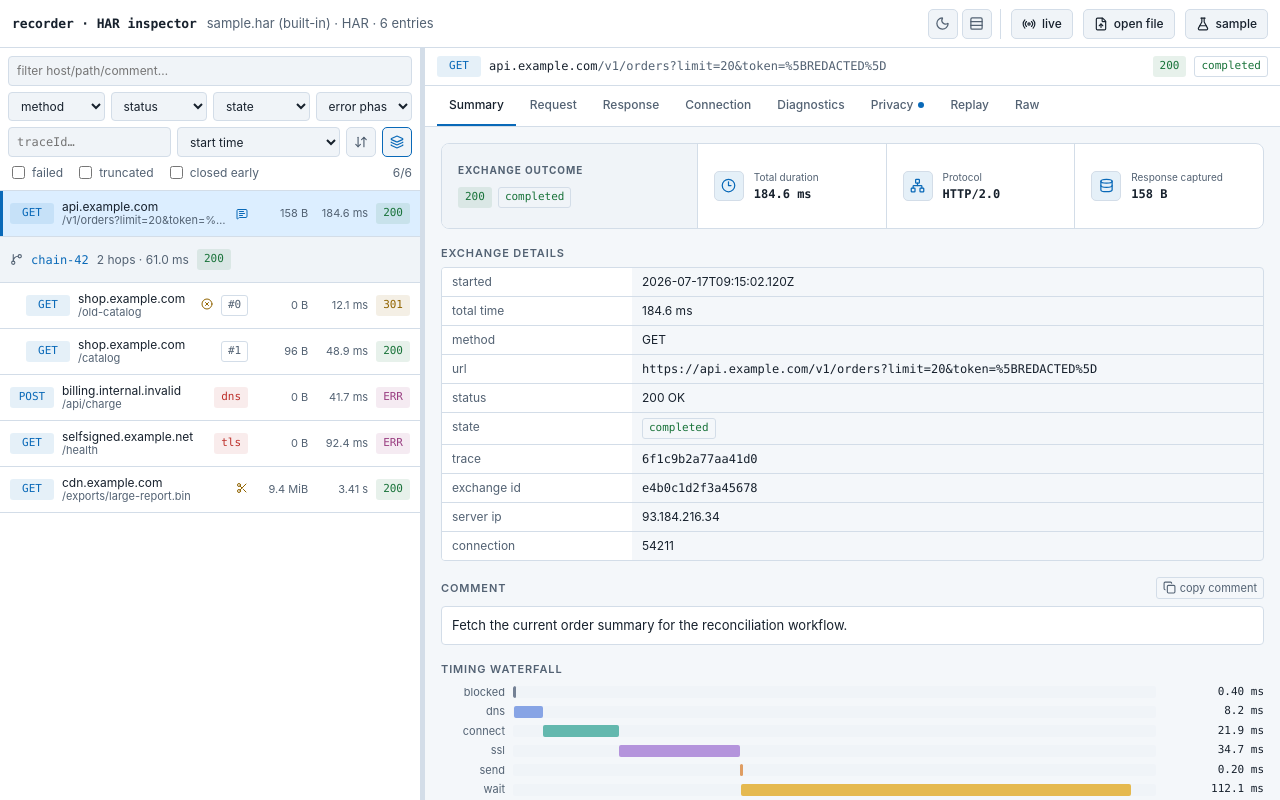
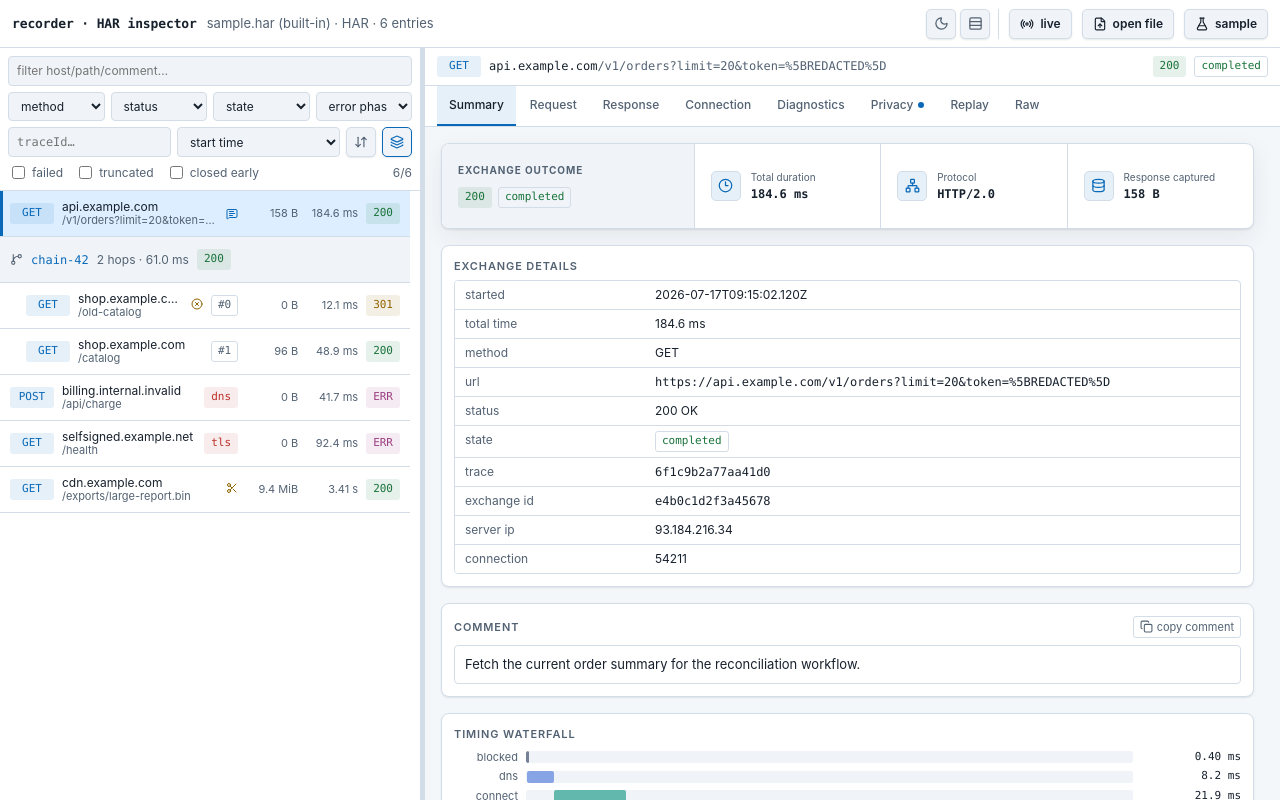
Before and after one commit to mgurevin/recorder, a React (Vite) app in the folder inspector/: page / in a window 1280 px wide. Both pictures are taken after a click on the button "sample". Built offline with nearby package versions, Linux system fonts and the light colour scheme.

Commit message:
refactor(inspector): strengthen enterprise visual language

```diff
--- a/inspector/src/index.css
+++ b/inspector/src/index.css
@@ -8,6 +8,8 @@ body {
   text-rendering: optimizeLegibility;
 }
 button, input, select, textarea { font: inherit; }
+button, input, select, textarea { transition: color 120ms ease, background-color 120ms ease, border-color 120ms ease, box-shadow 120ms ease, transform 120ms ease; }
+input[type="checkbox"] { accent-color: var(--accent); }
 button:focus-visible, input:focus-visible, select:focus-visible, textarea:focus-visible, [tabindex]:focus-visible {
   outline: none;
   box-shadow: var(--focus-ring);
@@ -51,6 +53,7 @@ button:focus-visible, input:focus-visible, select:focus-visible, textarea:focus-
   padding: var(--space-2) var(--space-3);
   background: var(--panel);
   border-bottom: 1px solid var(--border);
+  box-shadow: var(--shadow-control);
   flex-shrink: 0;
 }
 .brand { color: var(--color-text-primary); font-weight: 700; font-size: 13px; letter-spacing: -0.01em; }
@@ -62,9 +65,10 @@ button:focus-visible, input:focus-visible, select:focus-visible, textarea:focus-
   background: var(--panel-2); color: var(--text);
   min-height: var(--control-height-sm);
   border: 1px solid var(--border); border-radius: var(--radius-sm);
-  padding: 4px 10px; font-size: 12px; font-weight: 550; cursor: pointer;
+  padding: 4px 10px; font-size: 12px; font-weight: 600; cursor: pointer; box-shadow: var(--shadow-control);
 }
-.btn:hover { border-color: var(--color-border-strong); background: var(--color-surface-3); }
+.btn:hover { border-color: var(--color-border-strong); background: var(--color-surface-3); transform: translateY(-1px); }
+.btn:active { transform: translateY(0); box-shadow: none; }
 .btn.primary { border-color: var(--accent); background: var(--accent); color: var(--color-canvas); }
 .btn.primary:hover { background: var(--color-accent-strong); }
 .btn.live-active { border-color: var(--ok); color: var(--ok); }
@@ -73,9 +77,10 @@ button:focus-visible, input:focus-visible, select:focus-visible, textarea:focus-
   background: var(--panel-2); color: var(--muted);
   width: var(--control-height-sm); height: var(--control-height-sm);
   border: 1px solid var(--border); border-radius: var(--radius-sm);
-  padding: 0; cursor: pointer;
+  padding: 0; cursor: pointer; box-shadow: var(--shadow-control);
 }
-.icon-btn:hover { color: var(--text); border-color: var(--color-border-strong); background: var(--color-surface-3); }
+.icon-btn:hover { color: var(--text); border-color: var(--color-border-strong); background: var(--color-surface-3); transform: translateY(-1px); }
+.icon-btn:active { transform: translateY(0); box-shadow: none; }
 .icon-btn.active { color: var(--accent); border-color: var(--accent); }
 .link-btn { background: none; border: none; color: var(--accent); cursor: pointer; padding: 4px 0; font-size: 12px; }
 .sr-only { position: absolute; width: 1px; height: 1px; padding: 0; margin: -1px; overflow: hidden; clip: rect(0, 0, 0, 0); white-space: nowrap; border: 0; }
@@ -149,6 +154,7 @@ button:focus-visible, input:focus-visible, select:focus-visible, textarea:focus-
   border: 1px solid var(--border); border-radius: 4px;
   padding: 5px 8px; font-size: 12px; min-width: 0;
 }
+.filters input[type="search"]:hover, .filters select:hover, .live-url .input:hover { border-color: var(--color-border-strong); }
 .filter-search { width: 100%; }
 .filter-row { display: flex; gap: 6px; }
 .filter-row select { flex: 1; }
@@ -164,7 +170,7 @@ button:focus-visible, input:focus-visible, select:focus-visible, textarea:focus-
 .active-filter-bar .link-btn { display: inline-flex; align-items: center; gap: 4px; padding: 2px; }
 
 /* virtual list */
-.vlist { flex: 1; overflow-y: auto; min-height: 0; }
+.vlist { flex: 1; overflow-y: auto; min-height: 0; scrollbar-gutter: stable; }
 .row {
   display: flex; align-items: center; gap: 8px;
   height: 100%; padding: 0 10px;
@@ -222,11 +228,11 @@ button:focus-visible, input:focus-visible, select:focus-visible, textarea:focus-
   border-bottom: 2px solid transparent; white-space: nowrap;
   display: inline-flex; align-items: center; gap: 5px;
 }
-.tab:hover { color: var(--text); }
-.tab.active { color: var(--text); border-bottom-color: var(--accent); }
+.tab:hover { color: var(--text); background: var(--color-surface-hover); }
+.tab.active { color: var(--text); border-bottom-color: var(--accent); background: var(--color-accent-soft); }
 .tab-dot { width: 6px; height: 6px; border-radius: 50%; background: var(--server); }
 .tab-dot.audit { background: var(--accent); }
-.detail-body { flex: 1; overflow-y: auto; padding: var(--space-4); min-height: 0; }
+.detail-body { flex: 1; overflow-y: auto; padding: var(--space-4); min-height: 0; scrollbar-gutter: stable; }
 .detail-body > * { max-width: var(--content-max-width); }
 .chain-detail-head strong { white-space: nowrap; }
 
@@ -237,7 +243,7 @@ button:focus-visible, input:focus-visible, select:focus-visible, textarea:focus-
 .workspace-content { min-width: 0; }
 .workspace-snapshot {
   display: grid; grid-template-columns: repeat(4, minmax(0, 1fr)); overflow: hidden;
-  border: 1px solid var(--border); border-radius: var(--radius-md); background: var(--color-surface-1);
+  border: 1px solid var(--border); border-radius: var(--radius-md); background: var(--color-surface-1); box-shadow: var(--shadow-raised);
 }
 .workspace-fact {
   display: flex; align-items: center; gap: 10px; min-width: 0; min-height: 66px; padding: 11px 13px;
@@ -291,7 +297,7 @@ button:focus-visible, input:focus-visible, select:focus-visible, textarea:focus-
 .summary-hero {
   display: grid; grid-template-columns: minmax(180px, 1.35fr) repeat(3, minmax(150px, 1fr));
   min-height: 86px; overflow: hidden; border: 1px solid var(--border);
-  border-radius: var(--radius-md); background: var(--color-surface-1);
+  border-radius: var(--radius-md); background: var(--color-surface-1); box-shadow: var(--shadow-raised);
 }
 .summary-title, .summary-metric { padding: 14px 16px; }
 .summary-title { display: grid; align-content: center; gap: 9px; background: var(--color-surface-2); }
@@ -362,6 +368,10 @@ button:focus-visible, input:focus-visible, select:focus-visible, textarea:focus-
 
 /* sections */
 .section { margin-bottom: 18px; }
+.workspace-content > .section, .summary-page > .section {
+  padding: 12px; border: 1px solid var(--border); border-radius: var(--radius-md);
+  background: var(--color-surface-1); box-shadow: var(--shadow-control);
+}
 .section-head { display: flex; align-items: center; justify-content: space-between; margin-bottom: 6px; }
 .section-head h3 {
   margin: 0; font-size: 11px; text-transform: uppercase; letter-spacing: 0.08em;
@@ -603,13 +613,16 @@ button:focus-visible, input:focus-visible, select:focus-visible, textarea:focus-
   background: var(--color-surface-1); color: var(--text); font-size: 11px;
 }
 .table-count { color: var(--color-text-tertiary); font: 10px var(--mono); }
-.pairs-table { width: 100%; border-collapse: collapse; border: 1px solid var(--border); border-radius: 4px; }
+.pairs-table { width: 100%; border-collapse: separate; border-spacing: 0; border: 1px solid var(--border); border-radius: var(--radius-sm); overflow: hidden; }
 .pairs-table th {
   text-align: left; font-size: 11px; color: var(--muted); font-weight: 600;
   padding: 4px 10px; border-bottom: 1px solid var(--border); background: var(--panel);
 }
 .pairs-table td { padding: 4px 10px; border-bottom: 1px solid var(--border); vertical-align: top; }
 .pairs-table tr:last-child td { border-bottom: none; }
+.pairs-table tbody tr:hover td { background: var(--color-surface-hover); }
+
+* { scrollbar-color: var(--color-border-strong) transparent; scrollbar-width: thin; }
 .pair-name { color: var(--accent); font-family: var(--mono); font-size: 12px; white-space: nowrap; }
 .pair-value { word-break: break-all; }
 .pair-attributes, .pair-comment { color: var(--muted); font-size: 11px; overflow-wrap: anywhere; }
--- a/inspector/src/styles/tokens.css
+++ b/inspector/src/styles/tokens.css
@@ -22,6 +22,8 @@
   --content-max-width: 1440px;
 
   --shadow-popover: 0 12px 32px rgb(0 0 0 / 32%);
+  --shadow-raised: 0 1px 2px rgb(0 0 0 / 22%), 0 8px 24px rgb(0 0 0 / 10%);
+  --shadow-control: 0 1px 1px rgb(0 0 0 / 18%);
   --focus-ring: 0 0 0 2px var(--color-canvas), 0 0 0 4px var(--color-focus);
 
   --color-canvas: #0d1117;
@@ -48,6 +50,7 @@
   --color-accent-soft: rgb(103 183 247 / 12%);
   --color-success-soft: rgb(82 200 120 / 12%);
   --color-success-ring: rgb(82 200 120 / 18%);
+  --color-success-border: rgb(82 200 120 / 45%);
   --color-warning-soft: rgb(229 185 79 / 12%);
   --color-danger-soft: rgb(240 112 106 / 12%);
   --color-danger-border: rgb(240 112 106 / 55%);
@@ -118,6 +121,7 @@
   --color-accent-soft: rgb(9 105 184 / 10%);
   --color-success-soft: rgb(25 115 58 / 10%);
   --color-success-ring: rgb(25 115 58 / 16%);
+  --color-success-border: rgb(25 115 58 / 38%);
   --color-warning-soft: rgb(145 100 0 / 10%);
   --color-danger-soft: rgb(189 48 43 / 9%);
   --color-danger-border: rgb(189 48 43 / 48%);
@@ -131,6 +135,8 @@
   --color-syntax-comment: #657386;
   --color-syntax-tag: #176b36;
   --shadow-popover: 0 12px 32px rgb(23 33 45 / 18%);
+  --shadow-raised: 0 1px 2px rgb(23 33 45 / 10%), 0 8px 24px rgb(23 33 45 / 7%);
+  --shadow-control: 0 1px 2px rgb(23 33 45 / 10%);
 }
 
 @media (prefers-color-scheme: light) {
@@ -160,6 +166,7 @@
     --color-accent-soft: rgb(9 105 184 / 10%);
     --color-success-soft: rgb(25 115 58 / 10%);
     --color-success-ring: rgb(25 115 58 / 16%);
+    --color-success-border: rgb(25 115 58 / 38%);
     --color-warning-soft: rgb(145 100 0 / 10%);
     --color-danger-soft: rgb(189 48 43 / 9%);
     --color-danger-border: rgb(189 48 43 / 48%);
@@ -173,6 +180,8 @@
     --color-syntax-comment: #657386;
     --color-syntax-tag: #176b36;
     --shadow-popover: 0 12px 32px rgb(23 33 45 / 18%);
+    --shadow-raised: 0 1px 2px rgb(23 33 45 / 10%), 0 8px 24px rgb(23 33 45 / 7%);
+    --shadow-control: 0 1px 2px rgb(23 33 45 / 10%);
   }
 }
 
```
